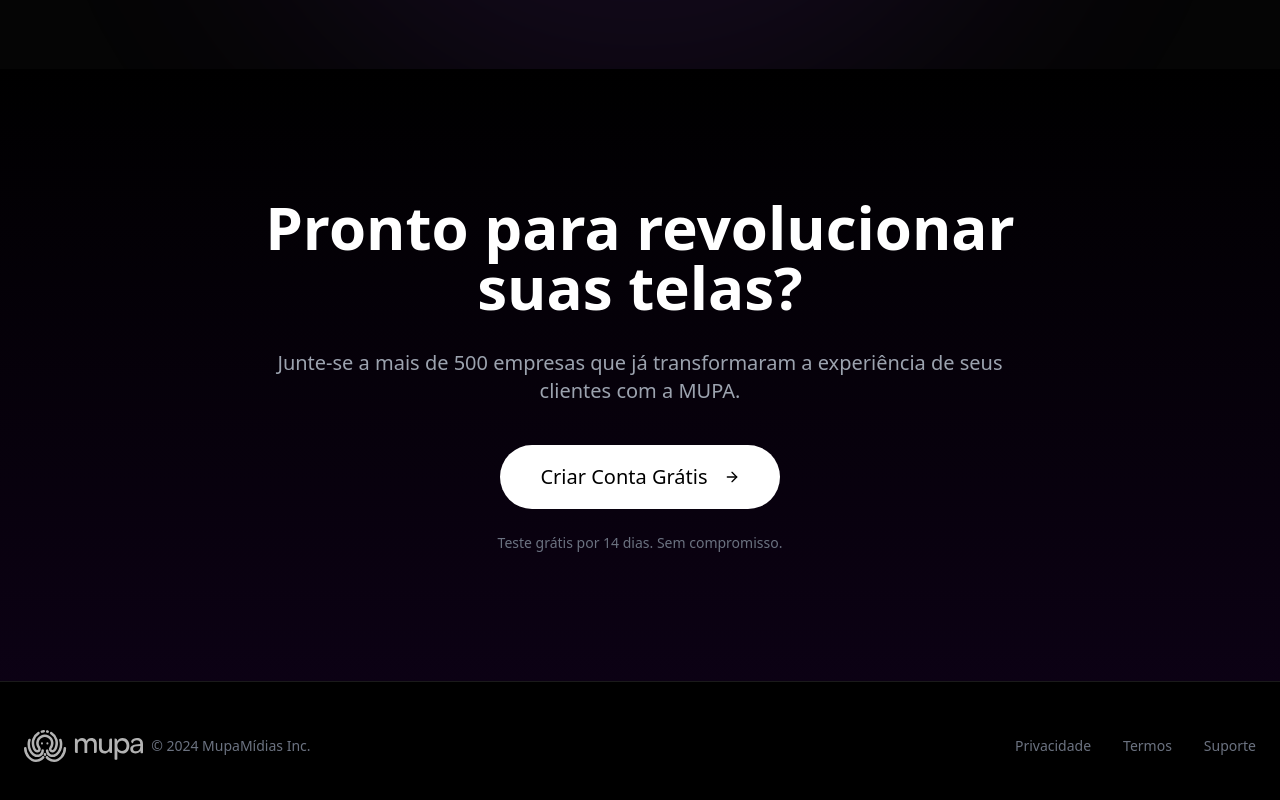
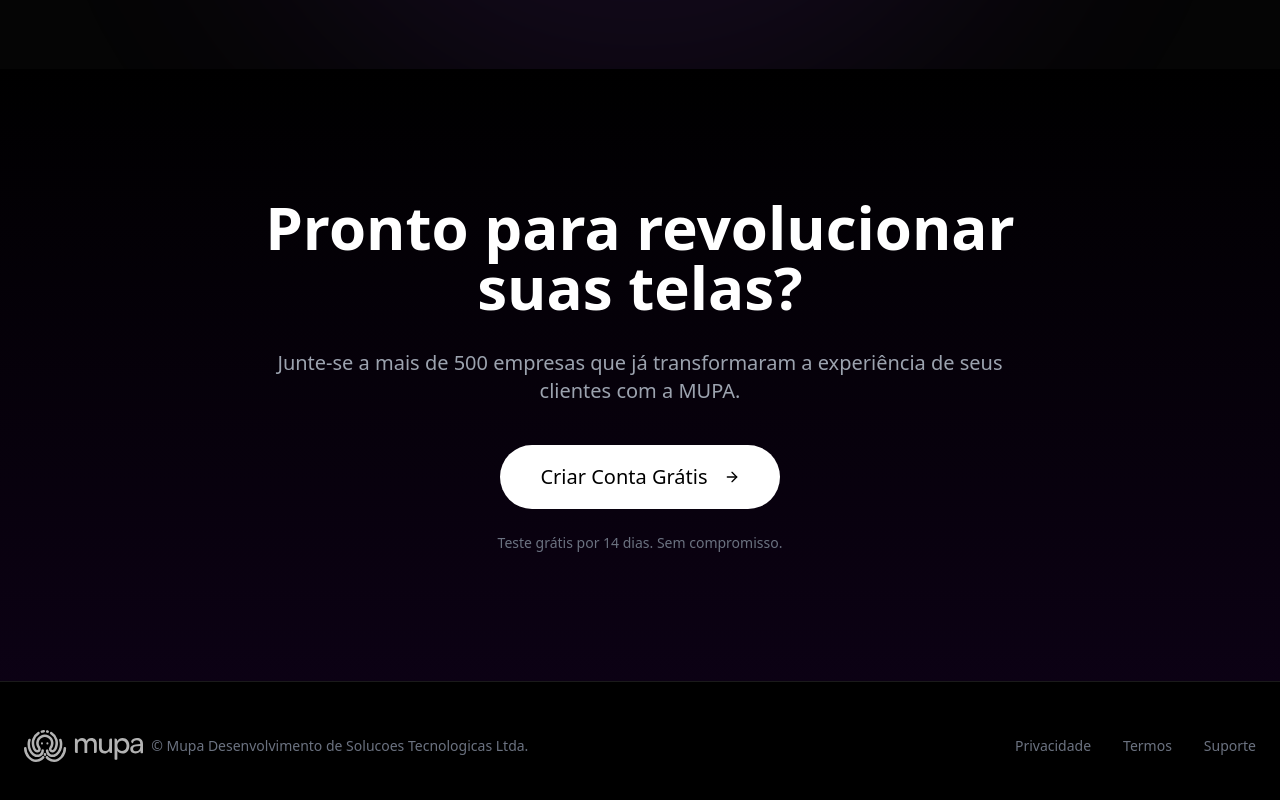
Before and after one commit to mupa-desenvolvimento/audient-insight-display, a React (Vite) app: page / in a window 1280 px wide. Shown: the part 2283-3083 px from the top of the page. Built offline with nearby package versions, Linux system fonts and the light colour scheme.

Commit message:
Code edited in Lovable Code Editor
Edited UI in Lovable

```diff
--- a/src/pages/Index.tsx
+++ b/src/pages/Index.tsx
@@ -507,7 +507,7 @@ const Index = () => {
               alt="MupaMídias"
               className="h-8 opacity-70 grayscale hover:grayscale-0 transition-all"
             />
-            <span className="text-gray-500 text-sm">© 2024 MupaMídias Inc.</span>
+            <span className="text-gray-500 text-sm">© Mupa Desenvolvimento de Solucoes Tecnologicas Ltda.</span>
           </div>
           <div className="flex gap-8 text-sm text-gray-500">
             <a href="#" className="hover:text-white transition-colors">
```
